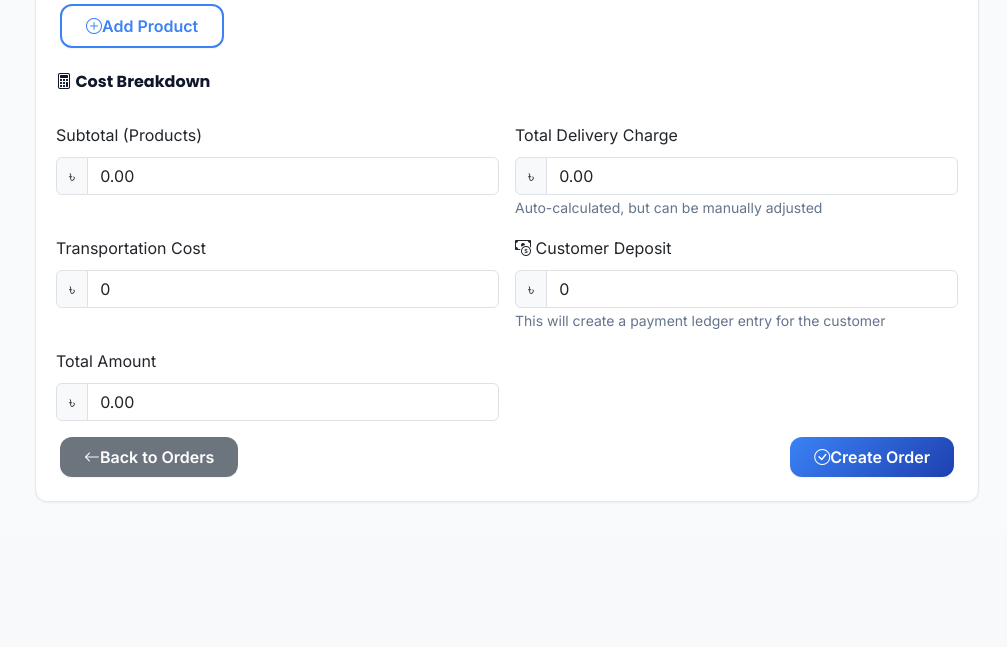
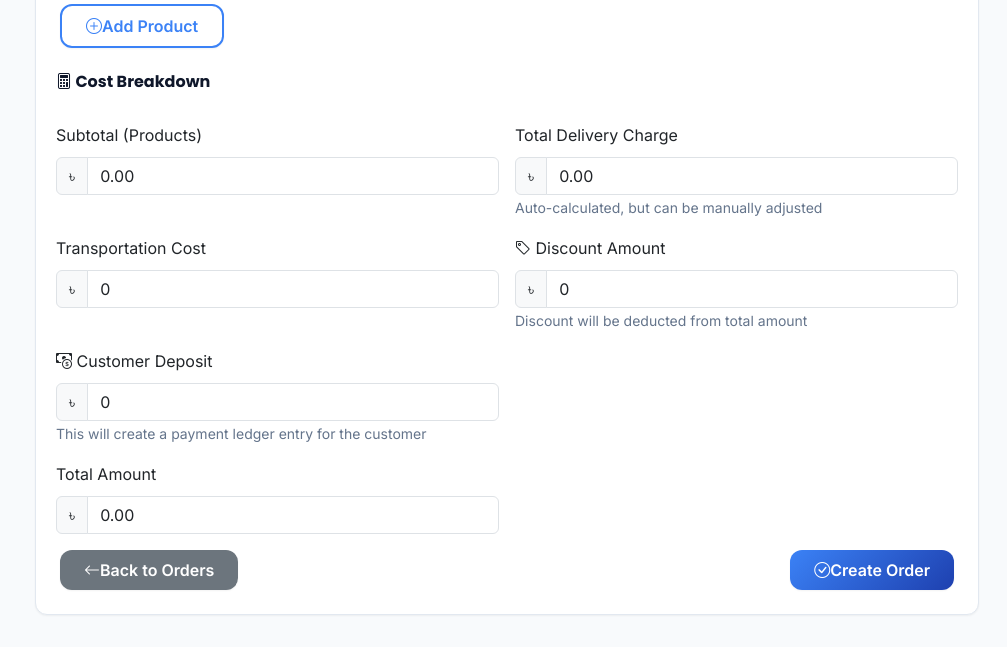
Before and after one commit to giasuddin90/hajiedirsErp, a Django app: page /sales/orders/create/ in a window 1280 px wide. Shown: the part 980-1627 px from the top of the page, without its empty margins (273-1280 px from the left). Before the commit the page ends 1482 px from the top, so only its background shows below. Run offline with Django 5.2, Linux system fonts and the light colour scheme; data that the repository does not hold is empty.

Commit message:
add discount option

```diff
--- a/sales/forms.py
+++ b/sales/forms.py
@@ -51,6 +51,16 @@ class SalesOrderForm(forms.ModelForm):
         # Return the value (including 0 if user set it to 0)
         return value
 
+    discount_amount = RoundedDecimalField(
+        max_digits=15,
+        decimal_places=2,
+        widget=forms.NumberInput(attrs={'class': 'form-control', 'step': '0.01', 'min': '0', 'placeholder': '0.00', 'id': 'id_discount_amount'}),
+        label='Discount Amount',
+        required=False,
+        min_value=Decimal('0'),
+        max_value=None
+    )
+
     customer_deposit = RoundedDecimalField(
         max_digits=15,
         decimal_places=2,
@@ -63,7 +73,7 @@ class SalesOrderForm(forms.ModelForm):
 
     class Meta:
         model = SalesOrder
-        fields = ['sales_type', 'customer', 'customer_name', 'order_date', 'delivery_date', 'status', 'delivery_charges', 'transportation_cost', 'customer_deposit', 'notes']
+        fields = ['sales_type', 'customer', 'customer_name', 'order_date', 'delivery_date', 'status', 'delivery_charges', 'transportation_cost', 'discount_amount', 'customer_deposit', 'notes']
         widgets = {
             'sales_type': forms.Select(attrs={'class': 'form-select'}),
             'order_date': forms.DateInput(attrs={'type': 'date', 'class': 'form-control'}),
@@ -104,11 +114,13 @@ class SalesOrderForm(forms.ModelForm):
             self.fields['status'].initial = 'order'
             self.fields['sales_type'].initial = 'regular'
             self.fields['delivery_charges'].initial = 0
+            self.fields['discount_amount'].initial = 0
             self.fields['customer_deposit'].initial = 0
         else:
             # For existing orders, always show the saved delivery_charges from database
             # Don't recalculate - respect the saved value (even if 0)
             self.fields['delivery_charges'].initial = self.instance.delivery_charges or Decimal('0')
+            self.fields['discount_amount'].initial = self.instance.discount_amount or Decimal('0')
             self.fields['customer_deposit'].initial = self.instance.customer_deposit or Decimal('0')
 
     def clean(self):
--- a/sales/models.py
+++ b/sales/models.py
@@ -27,6 +27,7 @@ class SalesOrder(models.Model):
     total_amount = models.DecimalField(max_digits=15, decimal_places=2, default=0)
     delivery_charges = models.DecimalField(max_digits=15, decimal_places=2, default=0, help_text="Total delivery charges (auto-calculated, can be manually adjusted)")
     transportation_cost = models.DecimalField(max_digits=15, decimal_places=2, default=0, help_text="Transportation cost for this order")
+    discount_amount = models.DecimalField(max_digits=15, decimal_places=2, default=0, help_text="Discount amount to be deducted from total")
     customer_deposit = models.DecimalField(max_digits=15, decimal_places=2, default=0, help_text="Customer deposit/advance payment for this order")
     notes = models.TextField(blank=True)
     created_by = models.ForeignKey(User, on_delete=models.SET_NULL, null=True)
--- a/sales/views.py
+++ b/sales/views.py
@@ -260,12 +260,19 @@ class SalesOrderCreateView(CreateView):
                     # Get transportation cost
                     transportation_cost = self.object.transportation_cost or Decimal('0')
 
+                    # Get discount amount
+                    discount_amount = form.cleaned_data.get('discount_amount') or Decimal('0')
+                    self.object.discount_amount = discount_amount
+
                     # Get customer deposit
                     customer_deposit = form.cleaned_data.get('customer_deposit') or Decimal('0')
                     self.object.customer_deposit = customer_deposit
 
-                    # Total amount
-                    total_amount = subtotal + delivery_charges + transportation_cost
+                    # Total amount (subtotal + delivery + transportation - discount)
+                    total_amount = subtotal + delivery_charges + transportation_cost - discount_amount
+                    # Ensure total doesn't go negative
+                    if total_amount < 0:
+                        total_amount = Decimal('0')
                     self.object.total_amount = total_amount
                     self.object.save()
 
@@ -389,13 +396,20 @@ class SalesOrderUpdateView(UpdateView):
                     # Get transportation cost
                     transportation_cost = self.object.transportation_cost or Decimal('0')
 
+                    # Get discount amount
+                    discount_amount = form.cleaned_data.get('discount_amount') or Decimal('0')
+                    self.object.discount_amount = discount_amount
+
                     # Get customer deposit (handle both new and existing deposits)
                     old_deposit = self.object.customer_deposit or Decimal('0')
                     new_deposit = form.cleaned_data.get('customer_deposit') or Decimal('0')
                     self.object.customer_deposit = new_deposit
 
-                    # Total amount
-                    total_amount = subtotal + delivery_charges + transportation_cost
+                    # Total amount (subtotal + delivery + transportation - discount)
+                    total_amount = subtotal + delivery_charges + transportation_cost - discount_amount
+                    # Ensure total doesn't go negative
+                    if total_amount < 0:
+                        total_amount = Decimal('0')
                     self.object.total_amount = total_amount
                     self.object.save()
 
@@ -745,8 +759,14 @@ class InstantSalesCreateView(CreateView):
                     # Get transportation cost
                     transportation_cost = self.object.transportation_cost or Decimal('0')
 
-                    # Total amount
-                    total_amount = subtotal + delivery_charges + transportation_cost
+                    # Get discount amount
+                    discount_amount = self.object.discount_amount or Decimal('0')
+
+                    # Total amount (subtotal + delivery + transportation - discount)
+                    total_amount = subtotal + delivery_charges + transportation_cost - discount_amount
+                    # Ensure total doesn't go negative
+                    if total_amount < 0:
+                        total_amount = Decimal('0')
                     self.object.total_amount = total_amount
                     self.object.save()
                     print(f"DEBUG: Total amount set to: {total_amount}")
@@ -840,8 +860,14 @@ class InstantSalesUpdateView(UpdateView):
                     # Get transportation cost
                     transportation_cost = self.object.transportation_cost or Decimal('0')
 
-                    # Total amount
-                    total_amount = subtotal + delivery_charges + transportation_cost
+                    # Get discount amount
+                    discount_amount = self.object.discount_amount or Decimal('0')
+
+                    # Total amount (subtotal + delivery + transportation - discount)
+                    total_amount = subtotal + delivery_charges + transportation_cost - discount_amount
+                    # Ensure total doesn't go negative
+                    if total_amount < 0:
+                        total_amount = Decimal('0')
                     self.object.total_amount = total_amount
                     self.object.save()
 
--- a/templates/sales/invoice_pdf.html
+++ b/templates/sales/invoice_pdf.html
@@ -449,6 +449,12 @@
                         <span>৳{{ order.labor_charges|floatformat:2 }}</span>
                     </div>
                     {% endif %}
+                    {% if order.discount_amount and order.discount_amount > 0 %}
+                    <div class="total-row" style="color: #dc3545;">
+                        <span style="font-weight: 600;">Discount:</span>
+                        <span style="font-weight: 600;">-৳{{ order.discount_amount|floatformat:2 }}</span>
+                    </div>
+                    {% endif %}
                     <div class="total-row final">
                         <span>Total Amount:</span>
                         <span>৳{{ order.total_amount|floatformat:2 }}</span>
--- a/templates/sales/order_form.html
+++ b/templates/sales/order_form.html
@@ -337,6 +337,22 @@
                             {% endif %}
                         </div>
                         <div class="col-md-6">
+                            <label for="{{ form.discount_amount.id_for_label }}" class="form-label">
+                                <i class="bi bi-tag"></i> {{ form.discount_amount.label }}
+                            </label>
+                            <div class="input-group">
+                                <span class="input-group-text">৳</span>
+                                {{ form.discount_amount }}
+                            </div>
+                            {% if form.discount_amount.errors %}
+                                <div class="invalid-feedback d-block">{{ form.discount_amount.errors.0 }}</div>
+                            {% endif %}
+                            <small class="form-text text-muted">Discount will be deducted from total amount</small>
+                        </div>
+                    </div>
+
+                    <div class="row mb-3">
+                        <div class="col-md-6">
                             <label for="{{ form.customer_deposit.id_for_label }}" class="form-label">
                                 <i class="bi bi-cash-coin"></i> {{ form.customer_deposit.label }}
                             </label>
@@ -629,6 +645,17 @@ document.addEventListener('DOMContentLoaded', function() {
             updateTotalAmount();
         });
         deliveryChargesInput.addEventListener('change', function() {
+            updateTotalAmount();
+        });
+    }
+
+    // Discount amount change
+    const discountAmountInput = document.getElementById('id_discount_amount');
+    if (discountAmountInput) {
+        discountAmountInput.addEventListener('input', function() {
+            updateTotalAmount();
+        });
+        discountAmountInput.addEventListener('change', function() {
             updateTotalAmount();
         });
     }
@@ -1258,6 +1285,10 @@ document.addEventListener('DOMContentLoaded', function() {
         const transportationCostInput = document.getElementById('id_transportation_cost');
         const transportationCost = parseFloat(transportationCostInput?.value) || 0;
 
+        // Get discount amount
+        const discountAmountInput = document.getElementById('id_discount_amount');
+        const discountAmount = parseFloat(discountAmountInput?.value) || 0;
+
         // Get manual delivery charges if set, otherwise use calculated
         const deliveryChargesInput = document.getElementById('id_delivery_charges');
         // Check if user has manually edited the field (even if set to 0)
@@ -1268,13 +1299,15 @@ document.addEventListener('DOMContentLoaded', function() {
         // Use manual value if user has edited the field (including 0), otherwise use calculated
         const finalDeliveryCharge = (isManuallyEdited && manualDeliveryCharge !== null) ? manualDeliveryCharge : totalDeliveryCharge;
 
-        // Calculate total amount
-        const total = subtotal + finalDeliveryCharge + transportationCost;
+        // Calculate total amount (subtotal + delivery + transportation - discount)
+        const total = subtotal + finalDeliveryCharge + transportationCost - discountAmount;
+        // Ensure total doesn't go negative
+        const finalTotal = Math.max(0, total);
 
         // Round to 2 decimal places
         subtotal = Math.round(subtotal * 100) / 100;
         totalDeliveryCharge = Math.round(totalDeliveryCharge * 100) / 100;
-        const finalTotal = Math.round(total * 100) / 100;
+        const roundedFinalTotal = Math.round(finalTotal * 100) / 100;
 
         // Update display fields
         const subtotalInput = document.getElementById('id_subtotal');
@@ -1292,7 +1325,7 @@ document.addEventListener('DOMContentLoaded', function() {
             }
             // If user has manually set it (including 0), keep their value
         }
-        if (totalAmountInput) totalAmountInput.value = finalTotal.toFixed(2);
+        if (totalAmountInput) totalAmountInput.value = roundedFinalTotal.toFixed(2);
 
         // Update delivery breakdown display (use calculated value for breakdown, but form field may have manual value)
         updateDeliveryBreakdown(deliveryBreakdown, totalDeliveryCharge);
```
